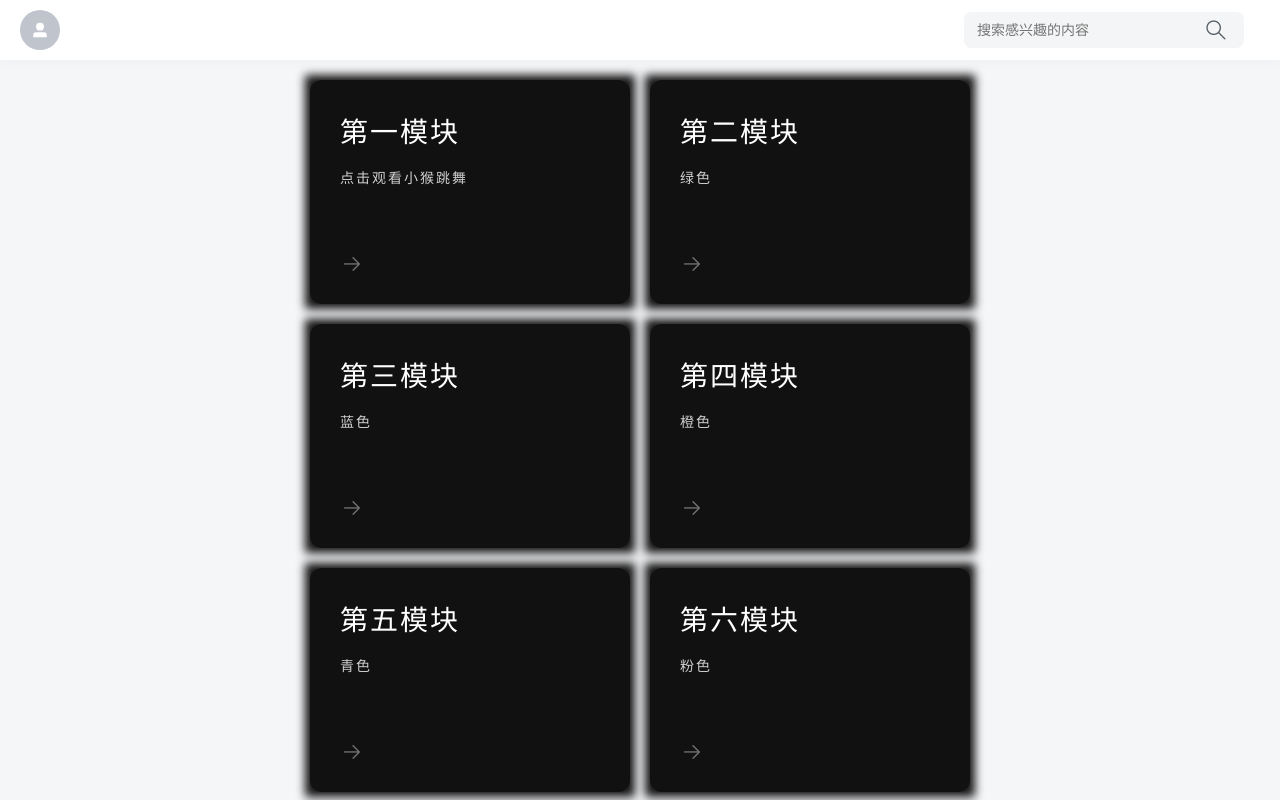
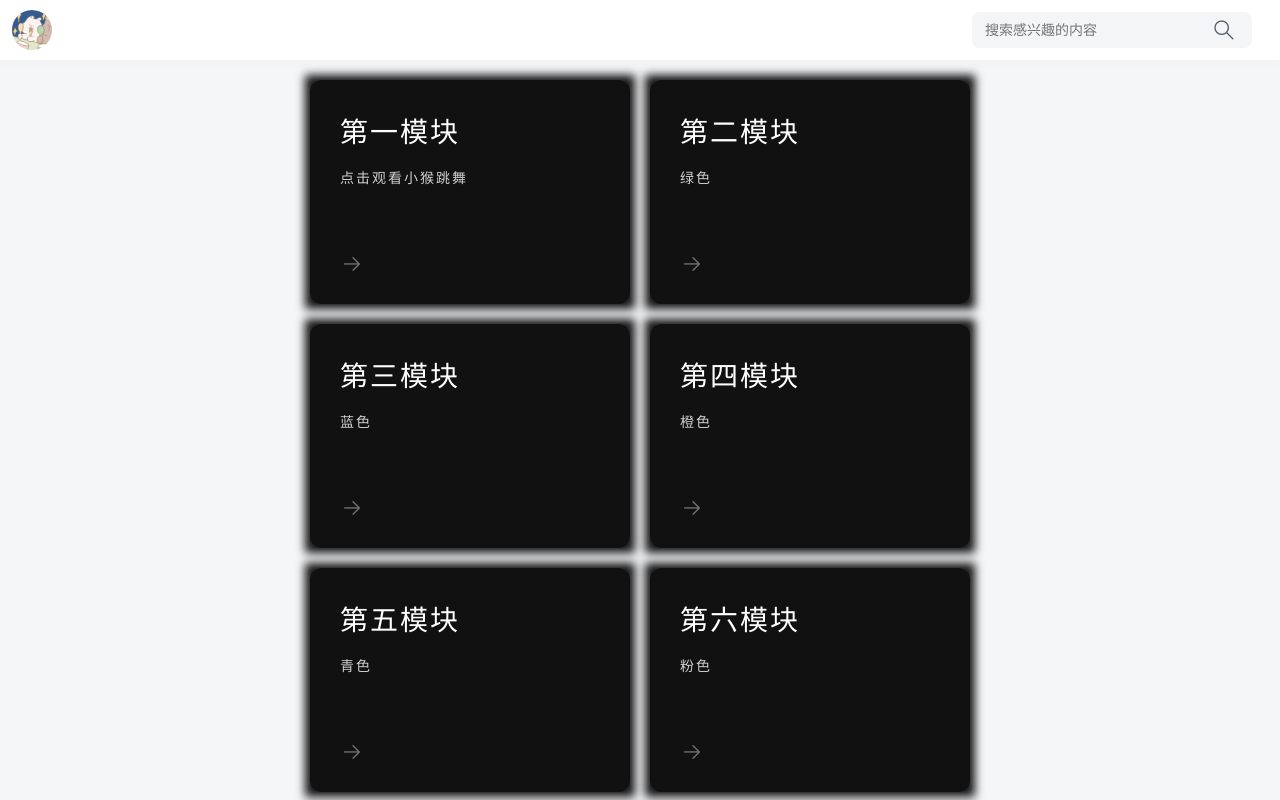
Before and after one commit to long252829287/frame-work, a Vue app: page / in a window 1280 px wide. Shown: the top 800 px of the page. Built offline with nearby package versions, Linux system fonts and the light colour scheme.

Commit message:
'首页布局修改'

```diff
--- a/package.json
+++ b/package.json
@@ -13,6 +13,8 @@
     "element-plus": "^2.3.5",
     "flv.js": "^1.6.2",
     "pinia": "^2.1.3",
+    "sass": "^1.62.1",
+    "sass-loader": "^13.3.1",
     "vue": "^3.3.2",
     "vue-router": "^4.2.0"
   },
--- a/src/components/videoPlay/components/control-bar.vue
+++ b/src/components/videoPlay/components/control-bar.vue
@@ -65,6 +65,7 @@ export default {
       volumeBeforMuted: 0, // 静音前音量，关闭静音后恢复音量
       volume: 60, // 音量，默认音量为60%
       controlBar: '',
+      observer: {}
     };
   },
   computed: {
@@ -115,9 +116,8 @@ export default {
     fullScreenOperation() {
       this.$emit('fullScreen', this.isFullScreen);
     },
-  },
-  mounted() {
-    const observer = new MutationObserver((mutationsList, observer) => {
+    createObserver() {
+      this.observer = new MutationObserver((mutationsList, observer) => {
         // 遍历每个发生变化的 MutationRecord
         for (const mutation of mutationsList) {
           // 遍历每个被添加到 DOM 中的节点
@@ -146,10 +146,14 @@ export default {
           }
         }
       });
-    observer.observe(document, { childList: true, subtree: true });
+      this.observer.observe(document, { childList: true, subtree: true });
+    }
+  },
+  mounted() {
+    this.createObserver();
   },
   beforeDestroy() {
-    observer.disconnect();
+    this.observer.disconnect();
   },
 };
 </script>
--- a/src/views/homePage.vue
+++ b/src/views/homePage.vue
@@ -4,6 +4,7 @@ import { useRouter, useRoute } from 'vue-router'
 import SearchInput from '@/components/search-input.vue'
 import softDrag from '@/components/soft-drag.vue'
 import enter from '../static/homePage/enter_toPage.png'
+import mainImg from '../static/avatar/main.jpg'
 
 const router = useRouter()
 const route = useRoute()
@@ -32,8 +33,10 @@ onMounted(()=> {
 <template>
   <div class="homePage">
     <header>
-      <el-avatar class="avatar" icon="UserFilled" />
-      <SearchInput/>
+      <div class="header-container">
+        <el-avatar class="avatar" icon="UserFilled" :src="mainImg"/>
+        <SearchInput/>
+      </div>
     </header>
     <main>
       <div class="modules">
@@ -67,15 +70,27 @@ onMounted(()=> {
   box-sizing: border-box;
 }
 header {
-  width: 100%;
+  width: 100vw;
   display: flex;
-  justify-content: space-between;
   align-items: center;
-  @include default-padding;
+  justify-content: center;
   position: fixed;
+  border-bottom: #e5e5e5;
   background: #fff;
   box-shadow: 0px 2px 10px rgba(32,39,54,0.03);
   z-index: 999;
+  .header-container {
+    display: flex;
+    align-items: center;
+    max-width: 1560px;
+    justify-content: space-between;
+    padding: 0 12px;
+    width: 100%;
+    // background: #232222;
+  }
+  @media screen and (max-width: 720px) {
+    background: #fff;
+  }
 }
 main {
   flex: 1;
@@ -96,7 +111,7 @@ main {
     grid-template-columns: 320px 320px;
   }
 }
-@media screen and (max-width: 760px) {
+@media screen and (max-width: 740px) {
   .modules {
     grid-template-columns: 320px;
   }
```
Also changed, not shown: src/static/avatar/main.jpg (added), 1 other file (tests, documents, lock files or other folders). Lines whose indentation alone changed are shown as unchanged.
